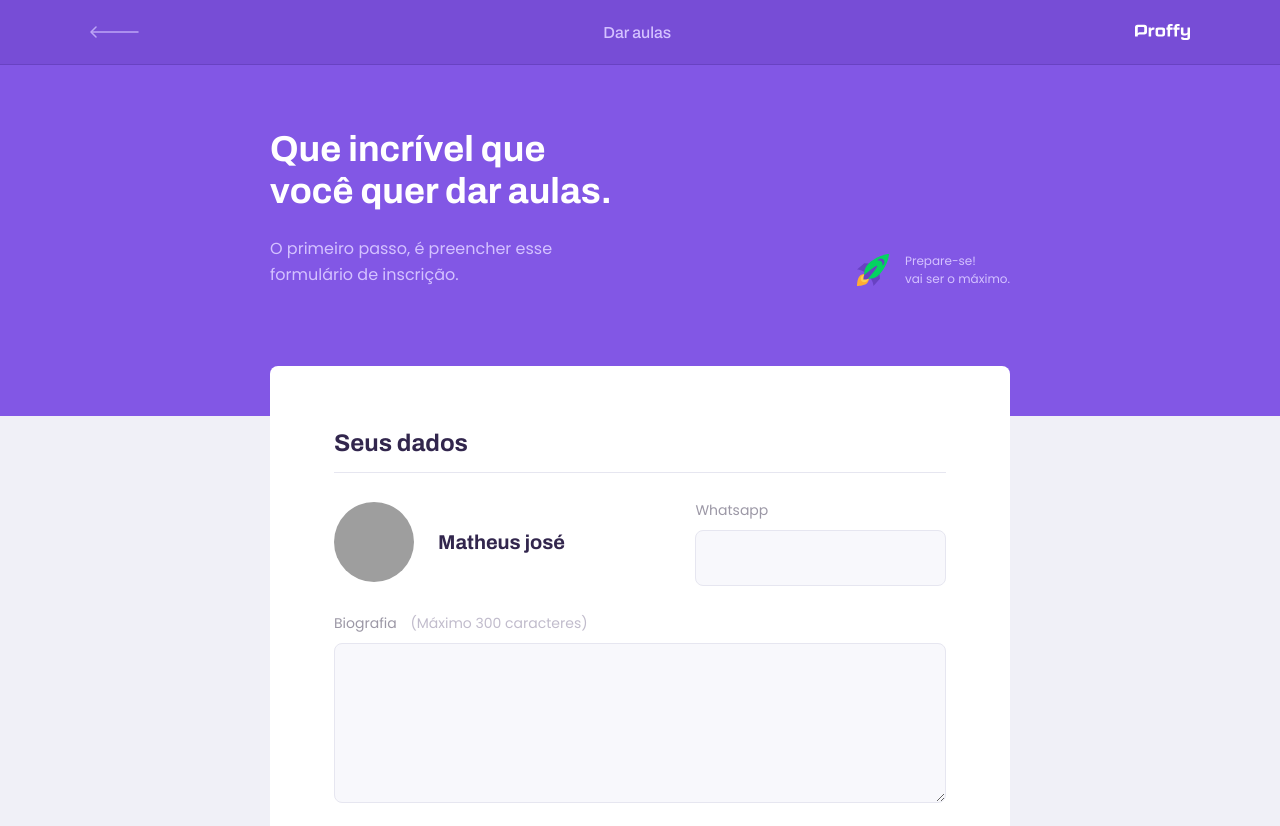
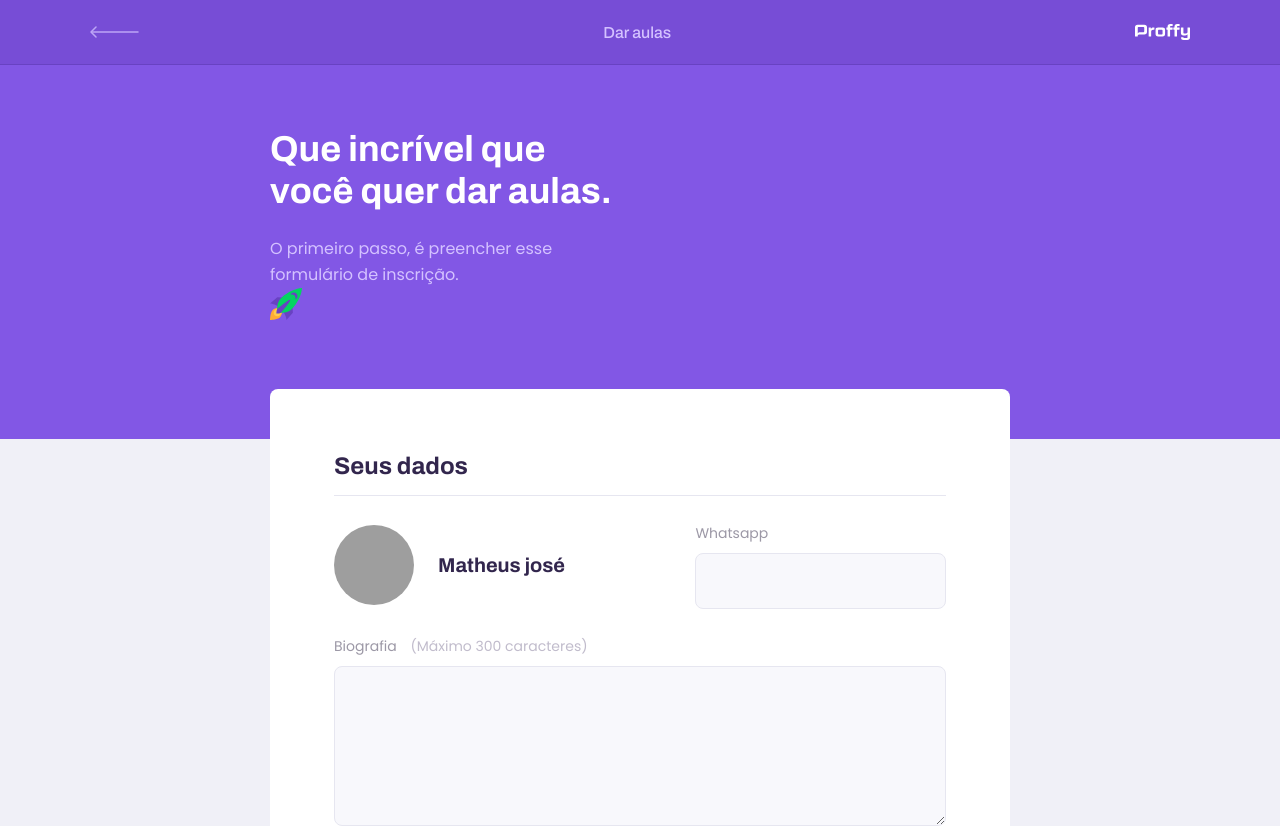
Before and after one commit to matheusjos3/Proffy-V2, a React (Create React App) app in the folder web/: page /give-classes in a window 1280 px wide. Shown: the top 826 px of the page. Built offline with nearby package versions, Linux system fonts and the light colour scheme; grey boxes are pictures that could not be loaded.

Commit message:
Ajustes no pageHeader

```diff
--- a/web/src/components/PageHeader/index.tsx
+++ b/web/src/components/PageHeader/index.tsx
@@ -9,9 +9,8 @@ interface pageHeaderProps {
     description?: string;
     src: string;
     alt: string;
-    style: string;
-    paragraphOne: string
-    paragraphTwo: string
+    style: 'info-form-text' | 'info-study-text';
+    paragraph: string
 }
 
 const PageHeader: React.FC<pageHeaderProps> = (props) => {
@@ -33,10 +32,7 @@ const PageHeader: React.FC<pageHeaderProps> = (props) => {
                     {props.description && <p>{props.description}</p>}
                     <div className={props.style}>
                         <img src={props.src} alt={props.alt} />
-                        <div>
-                            <p>{props.paragraphOne}</p>
-                            <p>{props.paragraphTwo}</p>
-                        </div>
+                        <p>{props.paragraph}</p>
                     </div>
                 </div>
                 {props.children}
--- a/web/src/components/PageHeader/style.css
+++ b/web/src/components/PageHeader/style.css
@@ -55,26 +55,36 @@
     margin-top: 2.4rem;
 }
 
-.header-title .form-give-classes p , .header-title .form-study p {
+.info-form-text p,
+.info-study-text p{
     font: 500 1.2rem Poppins;
-    text-align: left;
     color: var(--color-text-in-primary);
 }
 
-.form-give-classes, .form-study {
+.info-form-text p {
+    width: 92px;
+    text-align: right;
+}
+
+.info-study-text p{
+    width: 81px;
+}
+
+.info-form-text,
+.info-study-text {
     display: flex;
     margin-top: 2.4rem;
     margin-bottom: 2.4rem;
 }
 
-.form-give-classes img, .form-study img {
+.info-form-text img, .info-study-text img {
     margin-right: 16px;
 }
 
 
 @media (min-width: 700px){
     .page-header{
-        height: 416px;
+        min-height: 340px;
     }
 
     .top-bar-container {
@@ -108,19 +118,19 @@
         position: relative;
     }
 
-    .form-give-classes, .form-study {
+    .info-form-text, .info-study-text {
         display: flex;
         position: absolute;
         margin-top: 0;
         margin-bottom: 0;
     }
 
-    .form-give-classes {
+    .info-form-text {
         bottom: 0;
         right: 0;
     }
 
-    .form-study {
+    .info-study-text {
         top: 50%;
         right: 0;
         transform: translateY(-50%)
```
